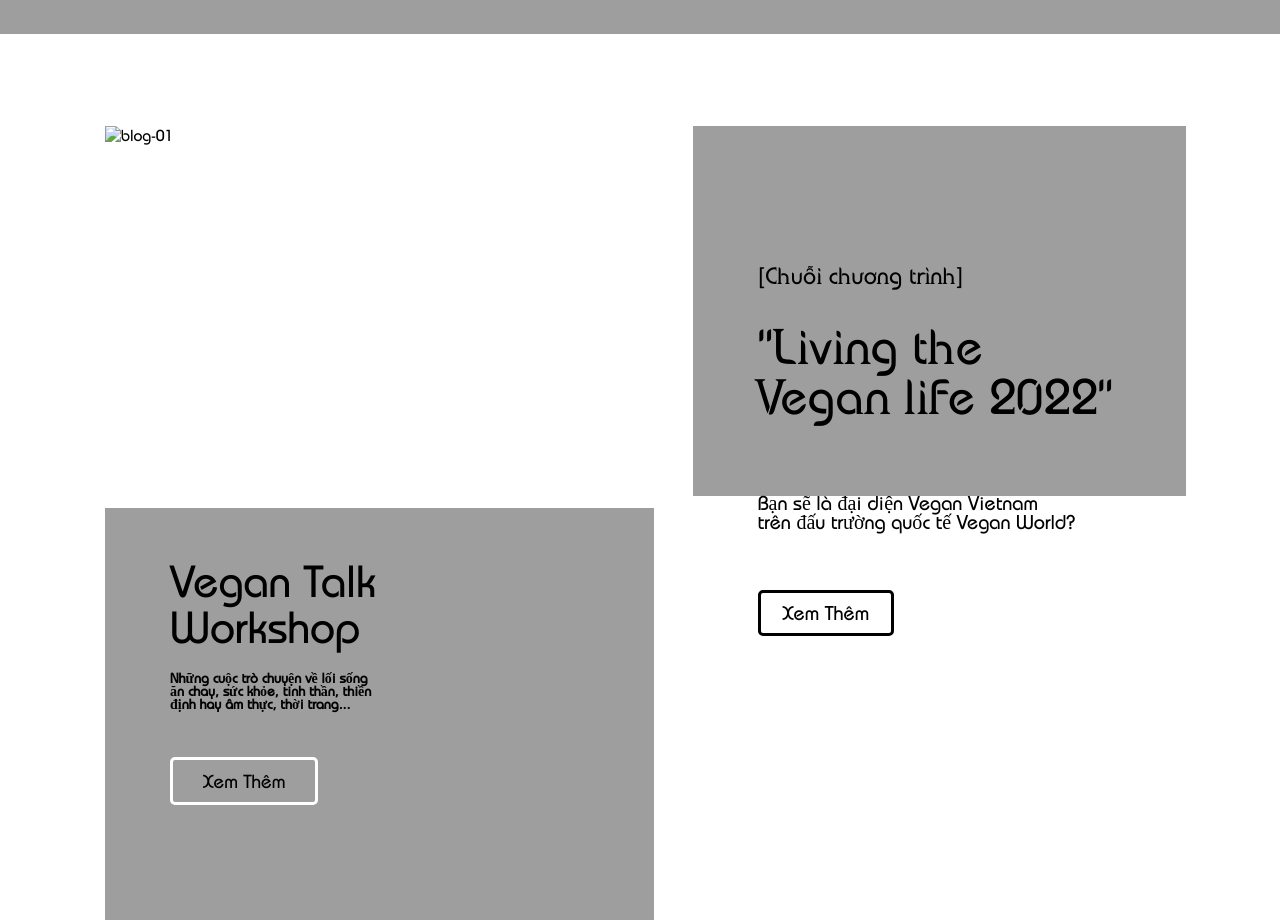
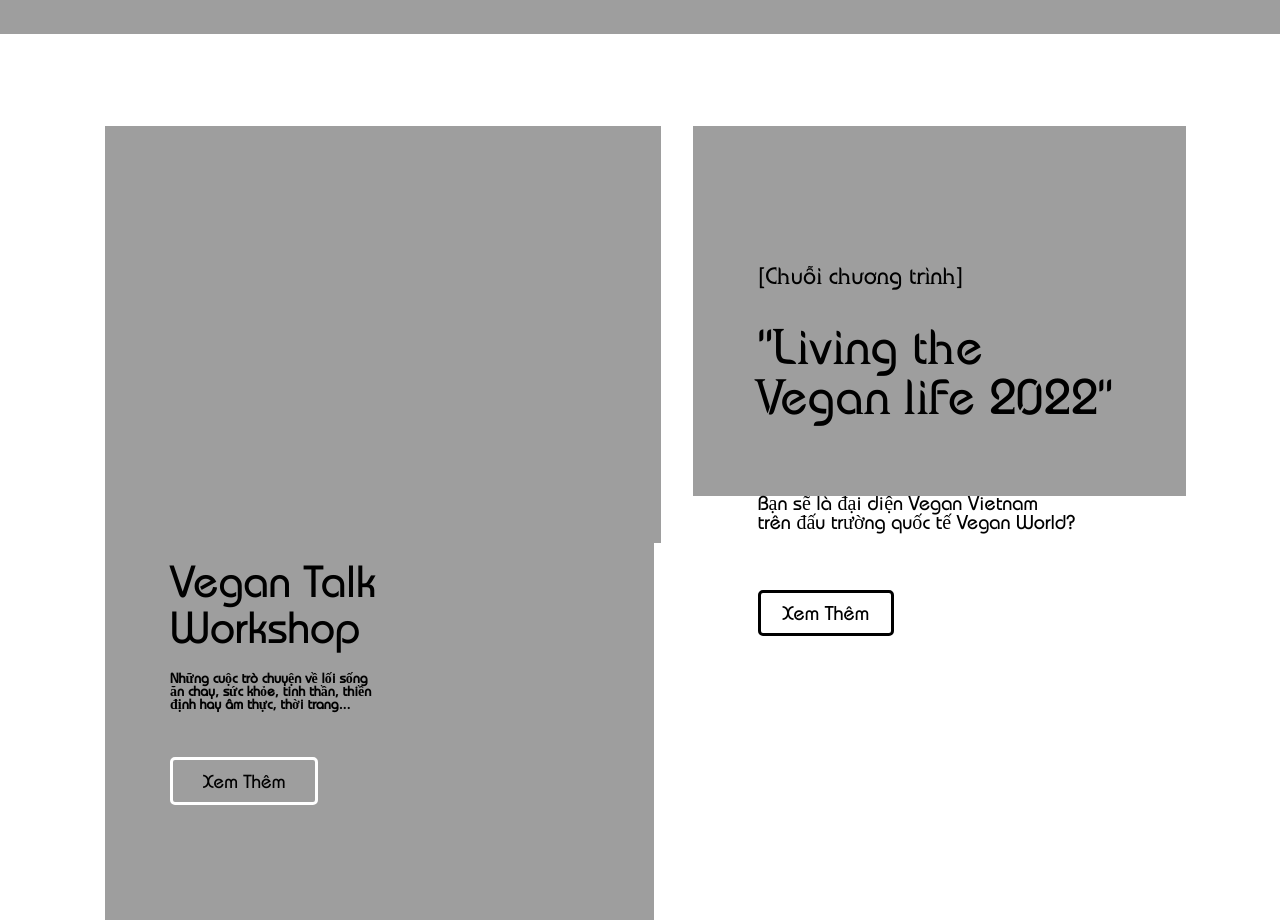
Before and after one commit to dangnhan-6426/Web-01, a plain HTML site: page index.html in a window 1280 px wide. Shown: the part 1240-2163 px from the top of the page. Drawn offline with nearby package versions, Linux system fonts and the light colour scheme; the site is published under a folder, as on GitHub Pages, so addresses that start at the root find nothing.

Commit message:
Update index.html

```diff
--- a/index.html
+++ b/index.html
@@ -171,7 +171,7 @@
         <div class="Post-layout">
 
             <div class="blog-01 item1">
-                <img src="/assets/img/image 50.png" alt="blog-01">
+                <img src="./assets/img/image 50.png" alt="blog-01">
             </div>
 
             <div class="blog-02 item2">
```
